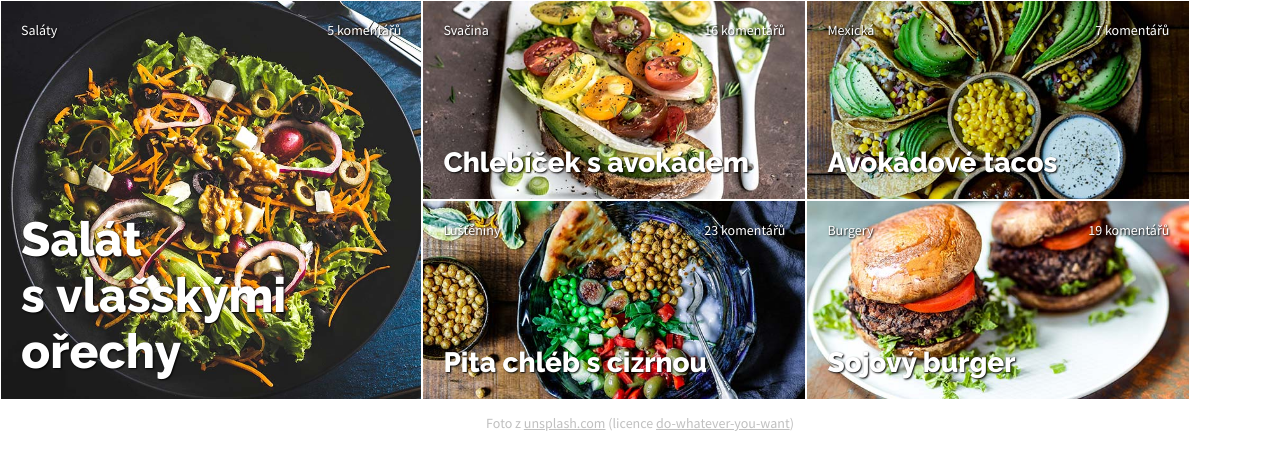
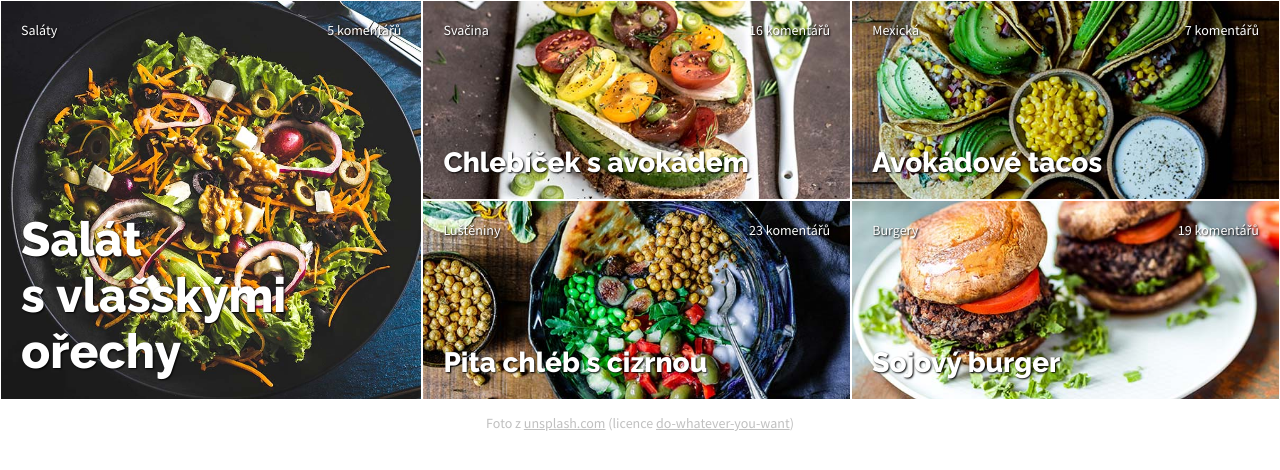
Before and after one commit to Digitalni-akademie-Web-Jaro-2020-Praha/ukol-recepty-zpelechova, a plain HTML site: page Veganska-varianta/index-level2-tezsi.html in a window 1280 px wide. Drawn offline with Linux system fonts and the light colour scheme.

Commit message:
added flex grow

```diff
--- a/Veganska-varianta/style.css
+++ b/Veganska-varianta/style.css
@@ -128,8 +128,9 @@ body {
 @media (min-width: 860px) {
   .recept {
     height: 200px;
-    width: 30vw;
+    width: 33vw;
     padding: 20px;
+    flex-grow: 1;
   }
   .hlavni_recept {
     min-height: 400px;
```
